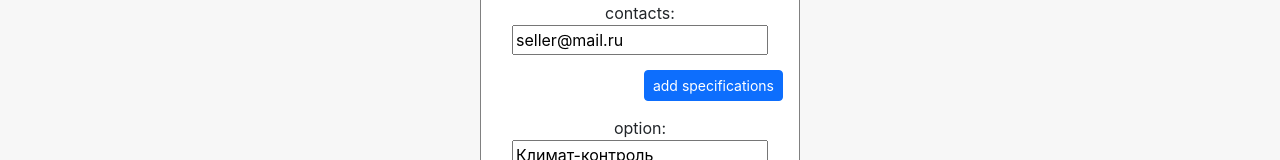
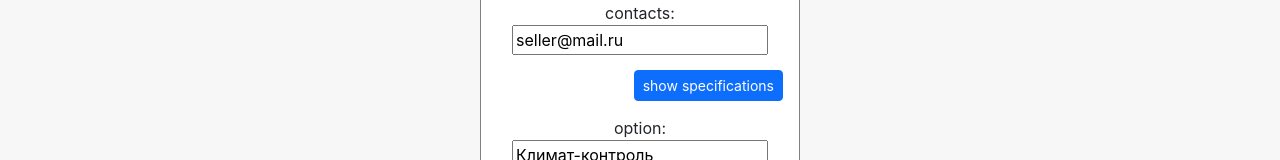
Before and after one commit to MikhailEzhov/nextjs-app, a Next.js app: page /update/1 in a window 1280 px wide. Shown: the part 404-564 px from the top of the page. Built offline with nearby package versions, Linux system fonts and the light colour scheme; data requests are answered from the project's data file.

Commit message:
feat: implemented the put method

```diff
--- a/components/Form.js
+++ b/components/Form.js
@@ -1,13 +1,15 @@
 import { useEffect, useState } from "react";
 import { useDispatch } from "react-redux";
-import { addCar } from "../redux/actions";
-import { useRouter } from "next/router";
+import { addCar, updateCar } from "../redux/actions";
 import { useForm } from "react-hook-form";
 import { Button } from "react-bootstrap";
 import styles from "../styles/Form.module.scss";
+import {
+  transformationOnCreation,
+  transformationOnUpdate,
+} from "../utils/utils";
 
 const Form = ({ car, action }) => {
-  const router = useRouter();
   const dispatch = useDispatch();
 
   const [currentСar, setCurrentCar] = useState(car);
@@ -23,14 +25,7 @@ const Form = ({ car, action }) => {
     register,
     handleSubmit,
     formState: { errors },
-    unregister,
   } = useForm();
-
-  // useEffect(() => {
-  //   // if (action === "update") {
-  //   //   unregister(["image", "name", "description", "contacts"]);
-  //   // }
-  // }, []);
 
   const addOption = (obj) => {
     setCurrentCar({
@@ -46,31 +41,27 @@ const Form = ({ car, action }) => {
   };
 
   const postCar = async () => {
-    const newCar = await dataTransformation(currentСar);
+    const newCar = await transformationOnCreation(currentСar);
     dispatch(addCar(newCar));
     setTimeout(() => {
       window.location.href = "/";
     }, 1500);
   };
 
-  const dataTransformation = (currentСar) => {
-    const car = {
-      ...currentСar,
-      id: Date.now(),
-      price: +currentСar.price,
-      technical_characteristics: {
-        ...currentСar.technical_characteristics,
-        car_id: Date.now() + 1,
-        productionYear: +currentСar.technical_characteristics.productionYear,
-        mileage: +currentСar.technical_characteristics.mileage,
-      },
-    };
-    return car;
+  const putCar = async () => {
+    const newCar = await transformationOnUpdate(currentСar);
+    const { id, ...car } = await newCar;
+    dispatch(updateCar(car, id));
+    setTimeout(() => {
+      window.location.href = "/";
+    }, 1500);
   };
 
   const onSubmit = () => {
     if (action === "create") {
       postCar();
+    } else if (action === "update") {
+      putCar();
     }
   };
 
@@ -143,7 +134,7 @@ const Form = ({ car, action }) => {
 
       {!showSpecifications ? (
         <Button size="sm" onClick={() => setShowSpecifications(true)}>
-          add specifications
+          {action === "create" ? "add specifications" : "show specifications"}
         </Button>
       ) : (
         <>
--- /dev/null
+++ b/utils/utils.js
@@ -0,0 +1,27 @@
+export const transformationOnCreation = (currentСar) => {
+  const car = {
+    ...currentСar,
+    id: Date.now(),
+    price: +currentСar.price,
+    technical_characteristics: {
+      ...currentСar.technical_characteristics,
+      car_id: Date.now() + 1,
+      productionYear: +currentСar.technical_characteristics.productionYear,
+      mileage: +currentСar.technical_characteristics.mileage,
+    },
+  };
+  return car;
+};
+
+export const transformationOnUpdate = (currentСar) => {
+  const car = {
+    ...currentСar,
+    price: +currentСar.price,
+    technical_characteristics: {
+      ...currentСar.technical_characteristics,
+      productionYear: +currentСar.technical_characteristics.productionYear,
+      mileage: +currentСar.technical_characteristics.mileage,
+    },
+  };
+  return car;
+};
```
